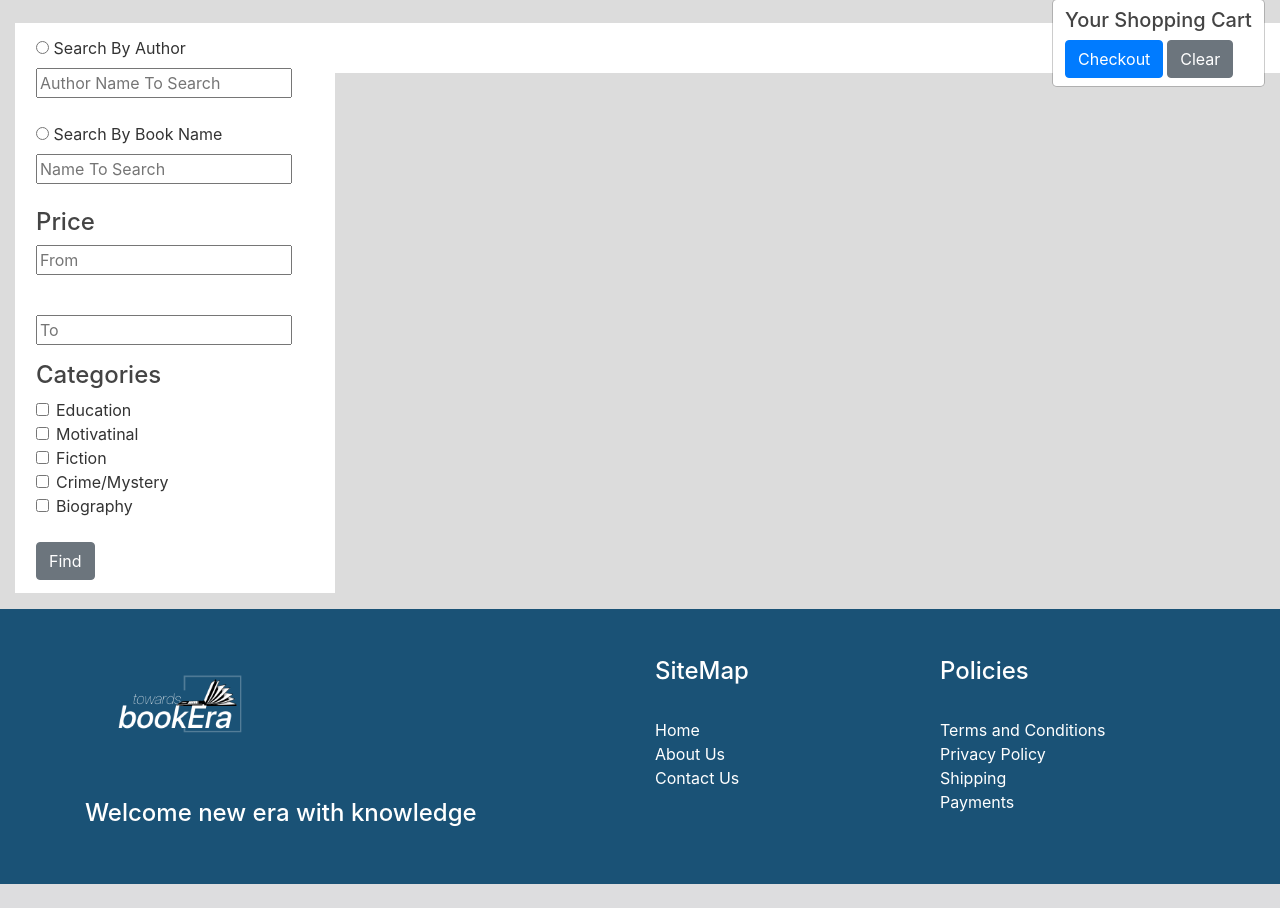
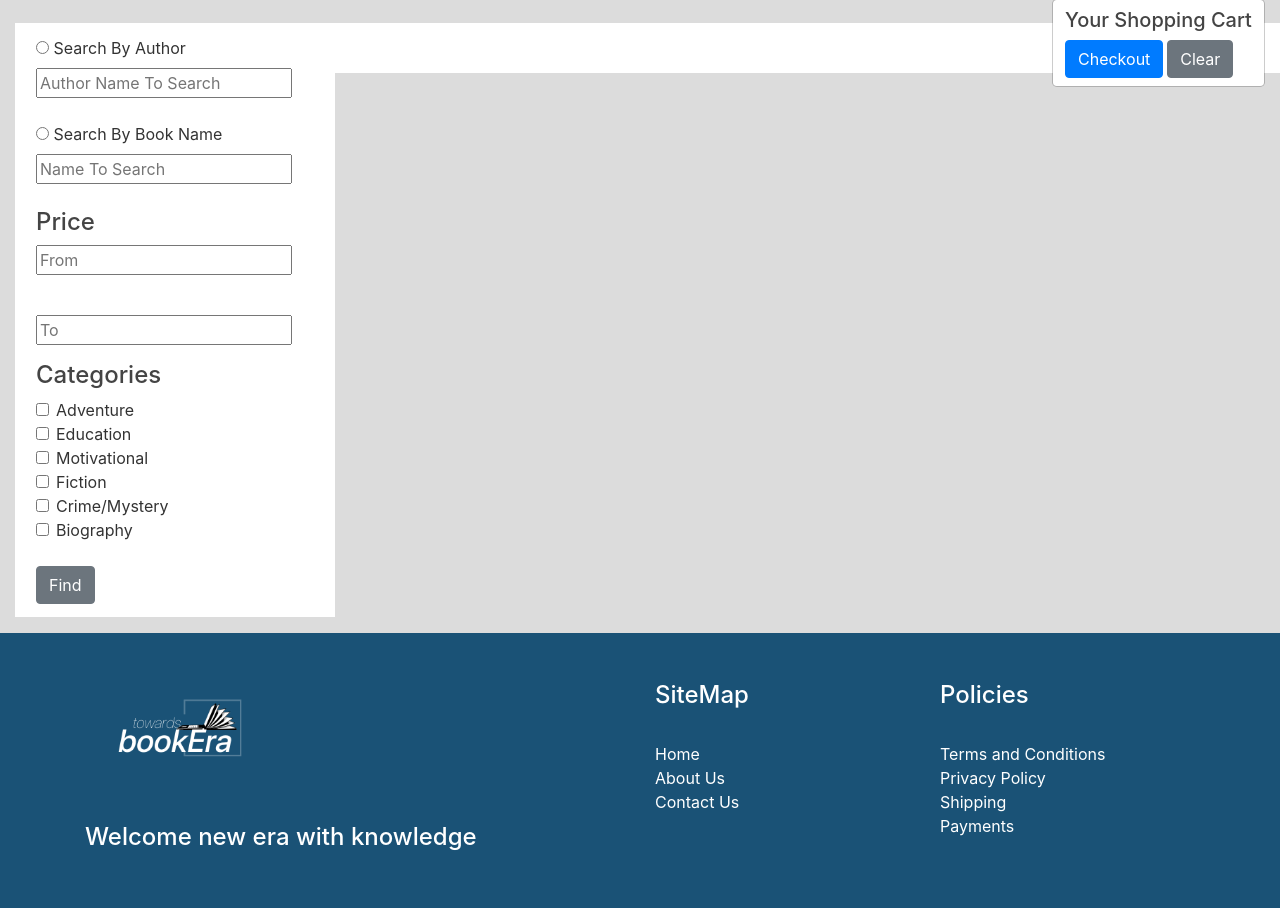
Before and after one commit to SohamJPatel/towardsBookEra, a Django app: page /books/ in a window 1280 px wide. Shown: the part 69-977 px from the top of the page. Before the commit the page ends 953 px from the top, so only its background shows below. Run offline with Django 3.2, Linux system fonts and the light colour scheme; data that the repository does not hold is empty; some libraries are stand-ins or nearby versions.

Commit message:
Finalized filters,added adventure category

```diff
--- a/bookApp/templates/Bookspage.html
+++ b/bookApp/templates/Bookspage.html
@@ -67,6 +67,13 @@
                                     <p><input type="text" name="txtMax" placeholder="To"></p>
                                     <h4>Categories</h4>
                                     <div class="form-check">
+                                        <input class="form-check-input" type="checkbox" name="ADN"
+                                            id="exampleRadios1" value="option1">
+                                        <label class="form-check-label" for="exampleRadios1">
+                                            Adventure
+                                        </label>
+                                    </div>
+                                    <div class="form-check">
                                         <input class="form-check-input" type="checkbox" name="EDU"
                                             id="exampleRadios1" value="option1">
                                         <label class="form-check-label" for="exampleRadios1">
@@ -77,7 +84,7 @@
                                         <input class="form-check-input" type="checkbox" name="MOT"
                                             id="exampleRadios2" value="option2">
                                         <label class="form-check-label" for="exampleRadios2">
-                                            Motivatinal
+                                            Motivational
                                         </label>
                                     </div>
                                     <div class="form-check">
--- a/bookApp/views.py
+++ b/bookApp/views.py
@@ -8,14 +8,17 @@ def get_all_books(request):
     book_list = []
     books = Book.objects.none()
 
+
     if request.method == 'POST':
-
         crm = request.POST.get('CRM')
         adn = request.POST.get('ADN')
         edu = request.POST.get('EDU')
         bgr = request.POST.get('BGR')
         fic = request.POST.get('FIC')
         mot = request.POST.get('MOT')
+
+        if not(crm and adn and edu and bgrfic and mot) and ((request.POST.get('txtMin') == "" and request.POST.get('txtMax')=="")) and request.POST.get('rbtnSearchBy')=="":
+            books = Book.objects.all()
 
         if crm:
             books = Book.objects.filter(book_category="CRM")
```
